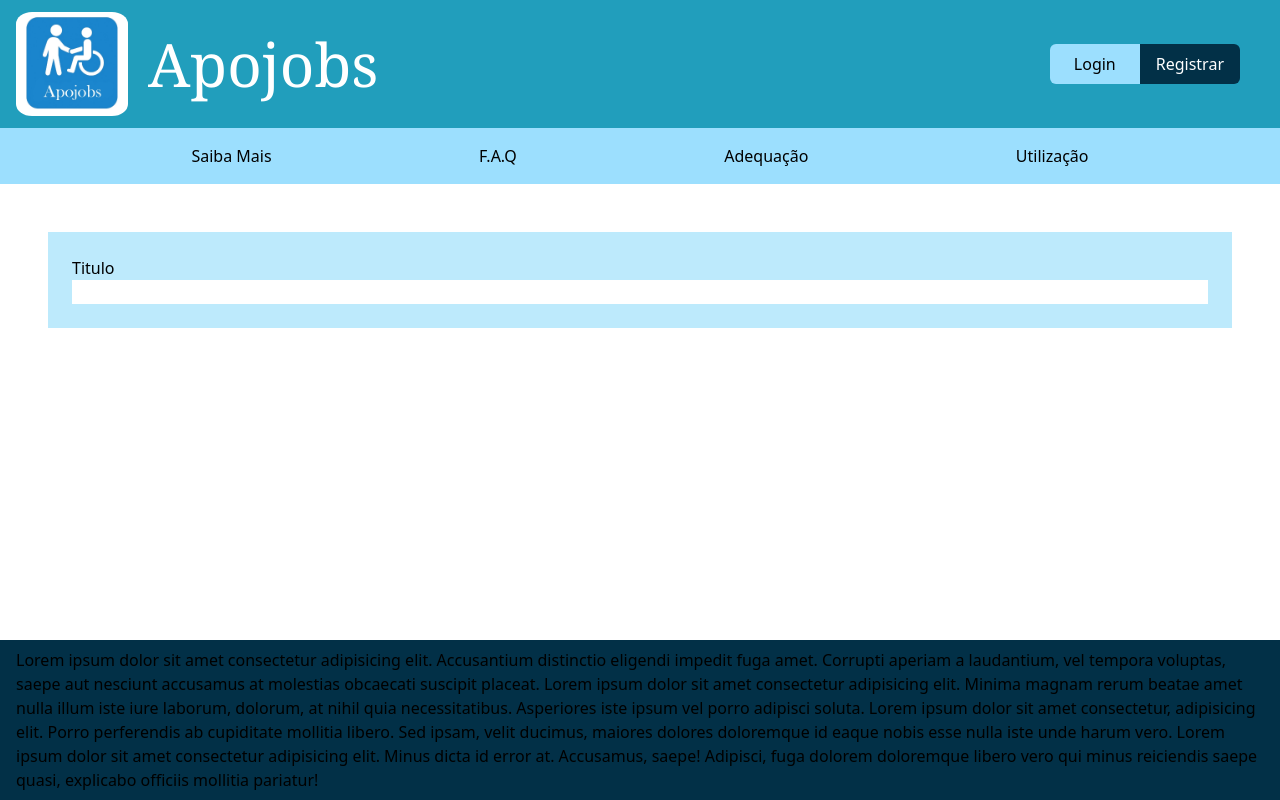
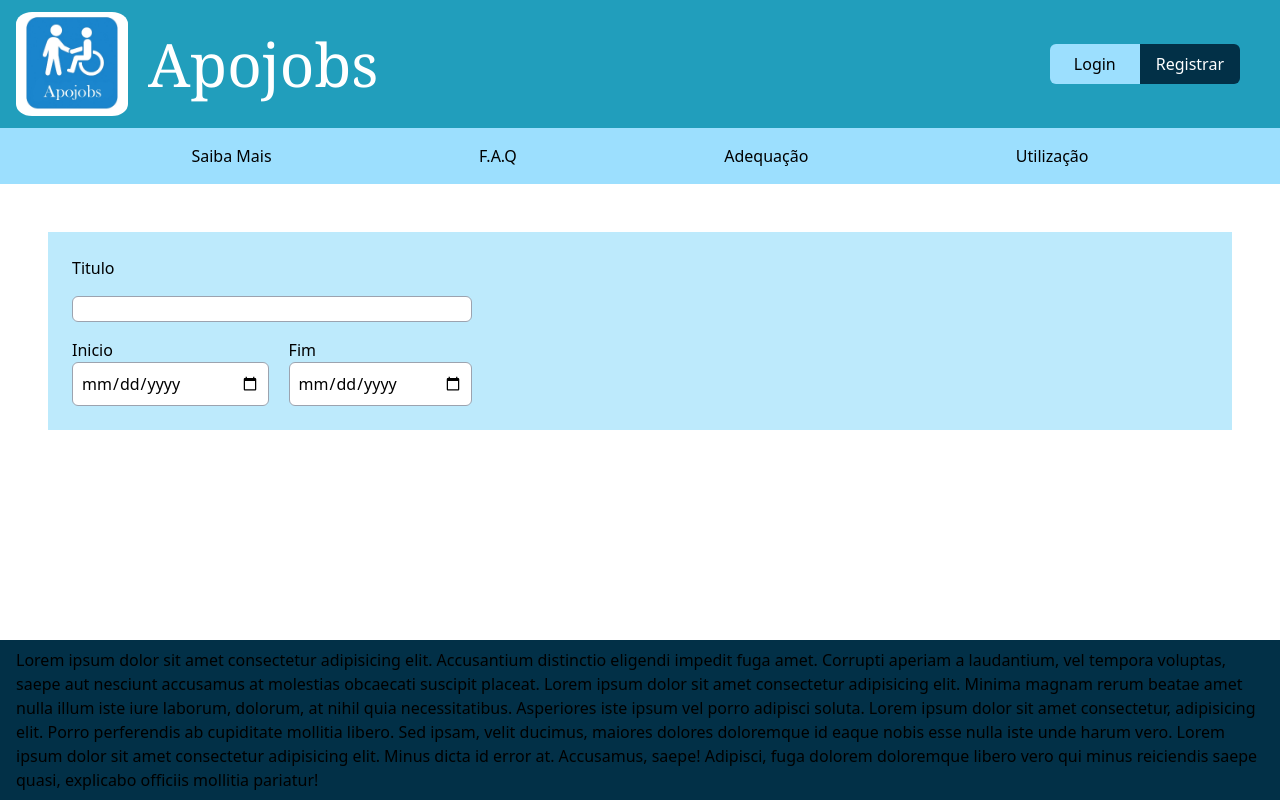
Before and after one commit to t4Facef/tic-2025-front, a React (Vite) app: page /jobs/new in a window 1280 px wide. Built offline with nearby package versions, Linux system fonts and the light colour scheme.

Commit message:
Continuando a implementação da criação de vagas

```diff
--- a/src/pages/home.tsx
+++ b/src/pages/home.tsx
@@ -9,7 +9,7 @@ export default function Home(){
         <div>
             <section className="relative w-full h-[500px] bg-cover bg-center" style={{ backgroundImage: "url('/img/homepage/home-page-img1.jpg')" }}>
                 <div className="absolute inset-0 bg-white bg-opacity-50"></div>
-                <div className="relative z-10 flex items-center justify-center h-full px-2 sm:px-4 md:px-8 ">
+                <div className="relative z-10 flex items-center justify-center h-full px-2 sm:px-4 md:px-8">
                     <div className="bg-blue1 bg-opacity-90 rounded-xl shadow-lg p-6 sm:p-8 md:p-10 max-w-7xl flex flex-1 max-h-full">
                         <div className="flex-[8] font-georgia">
                             <h1 className="text-3xl sm:text-4xl font-bold mb-4 text-gray-900">
--- a/src/pages/job_new.tsx
+++ b/src/pages/job_new.tsx
@@ -1,14 +1,37 @@
 export default function JobNew(){
     return (
-        <div className="p-12">
-            <div className="bg-blue1 p-6">
-                <form>
-                    <div className="flex flex-col">
-                        <label htmlFor="vaga-titulo">Titulo</label>
-                        <input type="text" id="vaga-titulo" name=""/>
+        <div className="m-12 bg-blue1">
+            <form className="p-6">
+                <div className="flex flex-col max-w-[25rem]">
+                    <div className="flex flex-col w-full space-y-4">
+                        <label htmlFor="vaga-titulo" className="font-medium">Titulo</label>
+                        <input type="text" id="vaga-titulo" name="vaga-titulo" className="border border-gray-400 rounded-md"/>
+                        <div className="flex space-x-5 justify-between">
+                            <div>
+                                <label htmlFor="vaga-prazo" className="font-medium">Inicio</label>
+                                <input
+                                    type="date"
+                                    id="vaga-prazo-i"
+                                    name="vaga-prazo-i"
+                                    className="border border-gray-400 rounded-md p-2 w-full"
+                                />
+                            </div>
+                            <div>
+                                <label htmlFor="vaga-prazo" className="font-medium">Fim</label>
+                                <input
+                                    type="date"
+                                    id="vaga-prazo-i"
+                                    name="vaga-prazo-i"
+                                    className="border border-gray-400 rounded-md p-2 w-full"
+                                />
+                            </div>
+                        </div>
                     </div>
-                </form>
-            </div>
+                </div>
+                <div className="w-full">
+
+                </div>
+            </form>
         </div>
     )
 }
```
